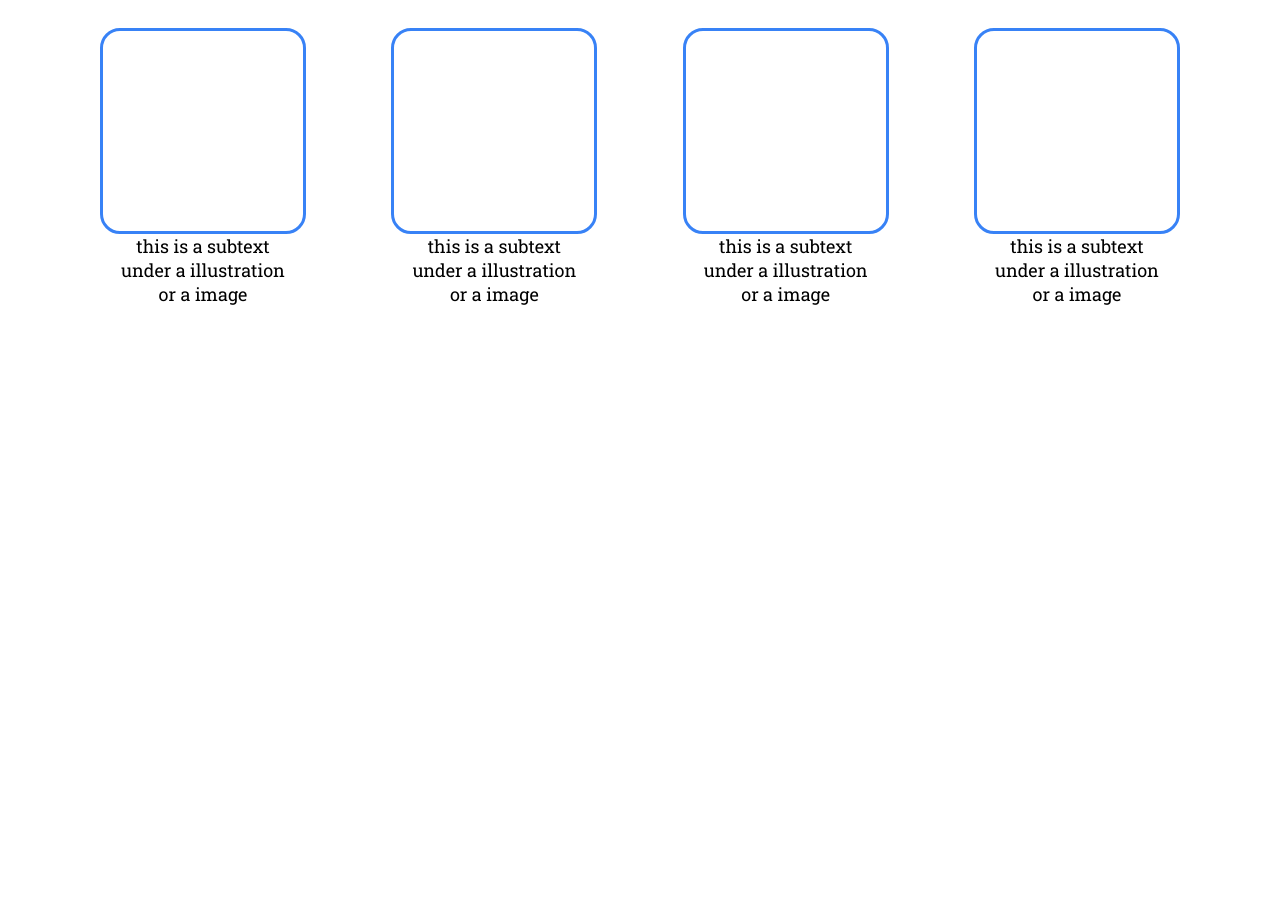
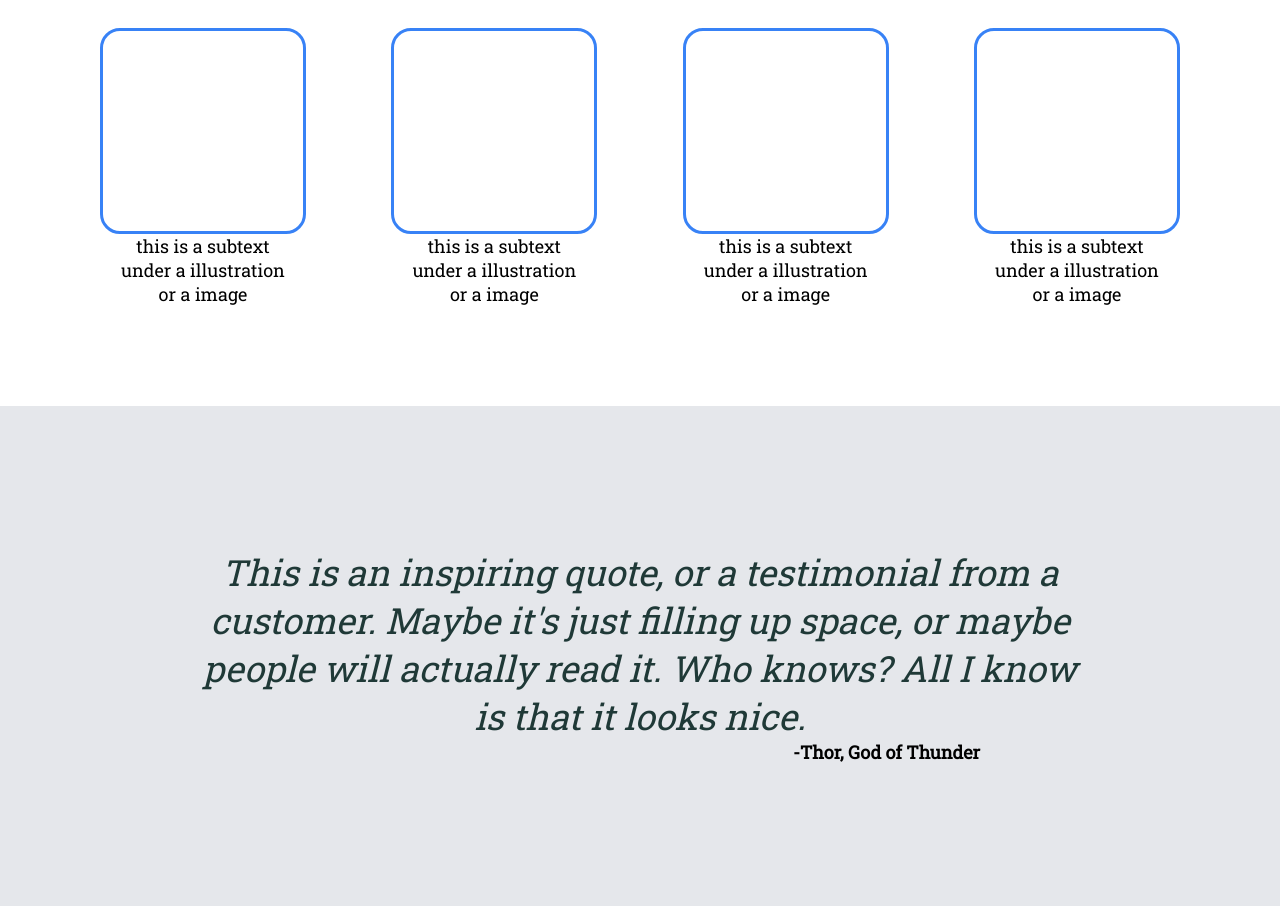
Before and after one commit to tooly11/odin-landing-page, a plain HTML site: page index.html in a window 1280 px wide. Shown: the part 652-1558 px from the top of the page. Before the commit the page ends 1058 px from the top, so only its background shows below. Drawn offline with Linux system fonts and the light colour scheme.

Commit message:
Start and finish third section

```diff
--- a/index.html
+++ b/index.html
@@ -50,5 +50,16 @@
                 </div>
             </div>
         </div>
+        <div class="third-section">
+            <h3>
+                This is an inspiring quote, or a testimonial from a <br/>
+                customer. Maybe it's just filling up space, or maybe <br/>
+                people will actually read it. Who knows? All I know <br/>
+                is that it looks nice.
+            </h3>
+            <div id="p-div">
+                <p class="p-third"><strong>-Thor, God of Thunder</strong></p>
+            </div>
+        </div>
     </body>
 </html>
--- a/styles.css
+++ b/styles.css
@@ -119,3 +119,30 @@ h2 {
     font-size: 18px;
 
 }
+
+.third-section {
+    background-color: #E5E7EB;
+    height: 500px;
+    display: flex;
+    flex-direction: column;
+    justify-content: center;
+}
+
+h3 {
+    font-size: 36px;
+    font-style: italic;
+    font-weight: lighter;
+    color: #1F3937;
+    text-align: center;
+}
+
+.p-third {
+    font-size: 18px;
+    text-align: end;
+}
+
+#p-div {
+    display: flex;
+    justify-content: flex-end;
+    margin-right: 300px;
+}
```
